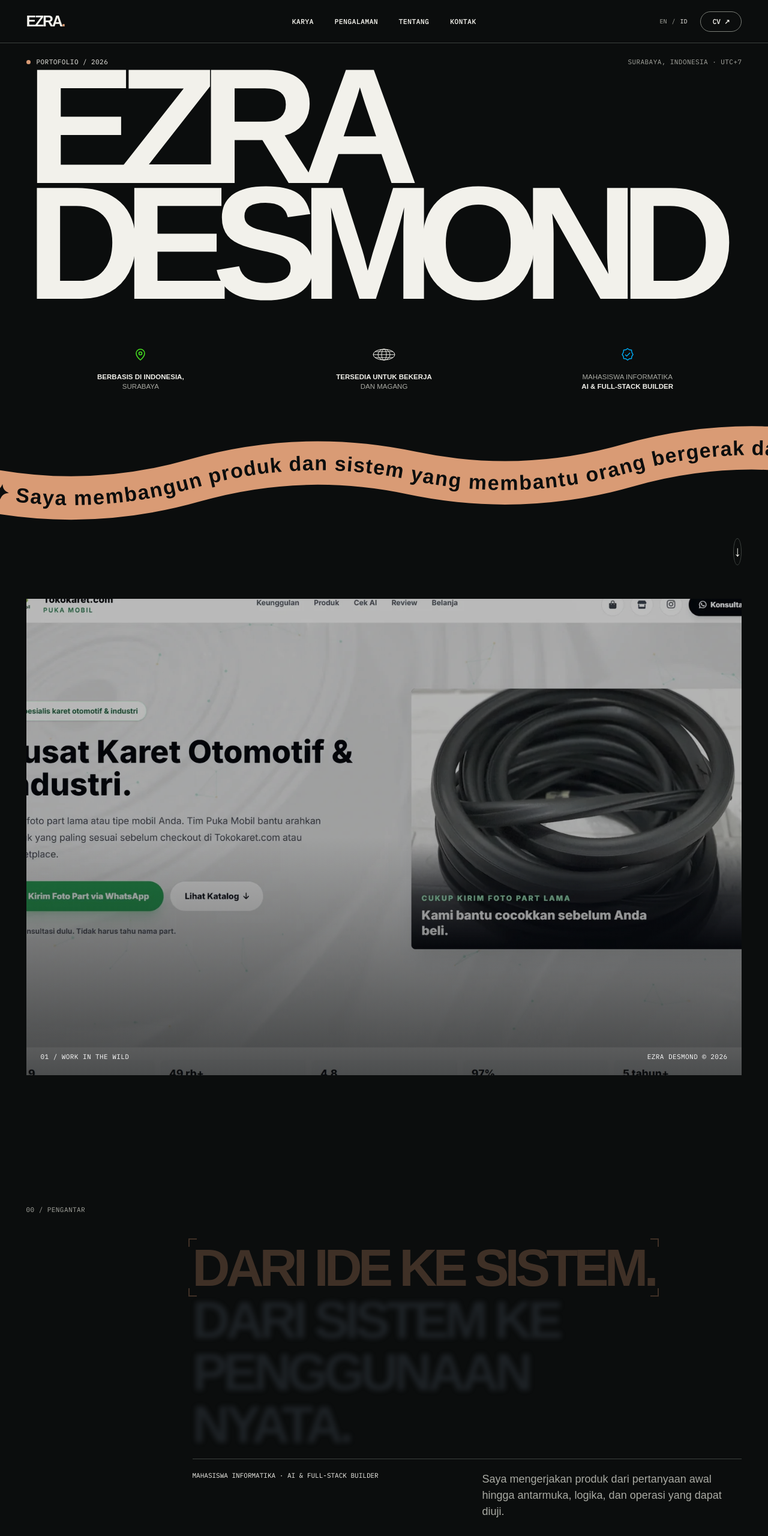
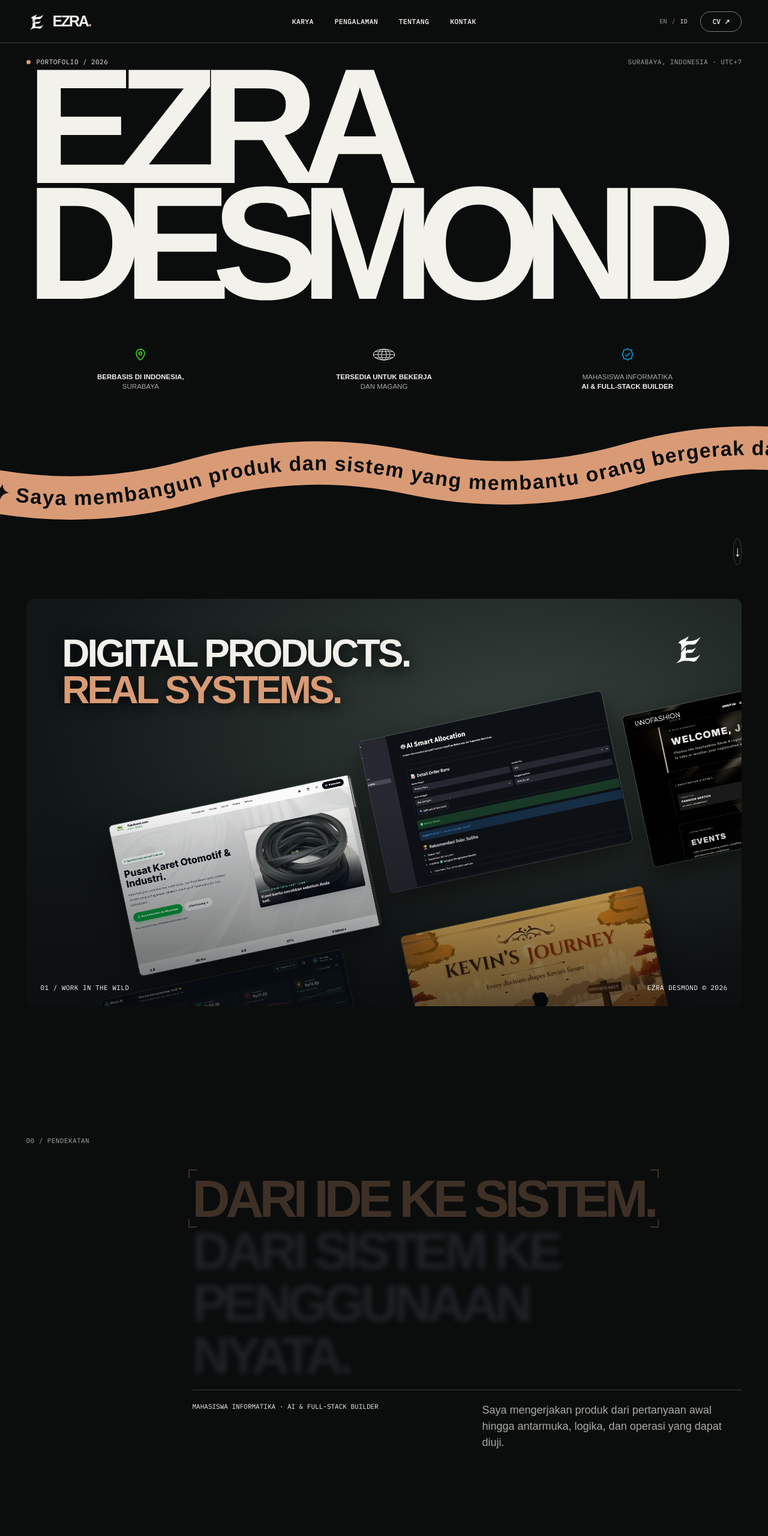
Before and after one commit to ezradesmonds/portofolio, an Astro site: page /id in a window 1280 px wide. Shown: the top 2560 px of the page at 60% size. Built offline with nearby package versions, Linux system fonts and the light colour scheme; Astro itself is replaced by a stand-in of ours.

Commit message:
feat: refresh portfolio identity and project montage

```diff
--- a/src/components/portfolio/PortfolioHero.astro
+++ b/src/components/portfolio/PortfolioHero.astro
@@ -1,6 +1,8 @@
 ---
 import { SITE } from '../../data/site';
 import TextLoop from './TextLoop';
+import { publicProjects, selectedSlugs, displayName } from '../../data/studio';
+const montage = selectedSlugs.map(slug => publicProjects.find(project => project.slug === slug)).filter(project => project !== undefined);
 const { lang } = Astro.props as { lang: 'en' | 'id' };
 const id = lang === 'id';
 ---
@@ -13,6 +15,6 @@ const id = lang === 'id';
     <div class="hero-fact"><svg class="fact-role" viewBox="0 0 24 24" fill="none" stroke="currentColor" stroke-width="1.5" aria-hidden="true"><path d="m12 2 3 2 3.5.5.5 3.5 2 4-2 3-.5 3.5-3.5.5-3 2-3-2-3.5-.5L5 15l-2-3 2-4 .5-3.5L9 4Z"/><path d="m8 12 2.5 2.5L16 9"/></svg><p><span>{id ? 'MAHASISWA INFORMATIKA' : 'INFORMATICS STUDENT'}</span><strong>AI & FULL-STACK BUILDER</strong></p></div>
   </div>
   <div class="hero-introduction hero-loop-introduction"><TextLoop client:load text={id ? 'Saya membangun produk dan sistem yang membantu orang bergerak dari proses rumit menuju tindakan yang jelas.' : 'I build products and systems that move people from messy processes to clear action.'} shape="wave" curviness={18} fontSize={30} fontWeight={600} letterSpacing={0} uppercase={false} speed={55} ribbonWidth={64} ribbonColor="#d99b75" color="#0b0d0d" pauseOnHover={false}/><a href="#work" aria-label={id ? 'Gulir ke karya pilihan' : 'Scroll to selected work'}>↓</a></div>
-  <div class="hero-film" aria-hidden="true"><div class="film-frame"><img src="/assets/case-studies/tokokaret-landing.webp" alt="" width="1600" height="1000" fetchpriority="high"/></div><span>01 / WORK IN THE WILD</span><span>EZRA DESMOND © 2026</span></div>
+  <div class="hero-film" aria-hidden="true"><div class="film-frame project-montage"><div class="montage-title">DIGITAL PRODUCTS.<br/><em>REAL SYSTEMS.</em></div><div class="montage-wall">{montage.map(project => <img src={project.screenshot} alt="" width="800" height="500" loading="lazy" decoding="async"/>)}</div><img class="montage-mark" src="/ezra-logo.png" alt="" width="80" height="80"/></div><span>01 / WORK IN THE WILD</span><span>EZRA DESMOND © 2026</span></div>
   <a class="hero-cv" href={SITE.cvUrl} download>{id ? 'Unduh CV' : 'Download CV'} ↗</a>
 </section>
--- a/src/components/portfolio/PortfolioHome.astro
+++ b/src/components/portfolio/PortfolioHome.astro
@@ -25,7 +25,7 @@ const navigation = [
   { href: '#contact', label: id ? 'Kontak' : 'Contact' },
 ];
 const sectionNavigation = [
-  { href: '#introduction', label: id ? 'Pengantar' : 'Introduction' },
+  { href: '#introduction', label: id ? 'Pendekatan' : 'Approach' },
   { href: '#approach', label: id ? 'Pendekatan' : 'Approach' },
   { href: '#work', label: id ? 'Karya' : 'Work' },
   { href: '#about', label: id ? 'Tentang' : 'About' },
@@ -38,7 +38,7 @@ const sectionNavigation = [
   <div class="entry-curtain" aria-hidden="true"><span class="entry-title">{['EZRA', 'DESMOND'].map((word, wordIndex) => <><span class="entry-word">{[...word].map((letter, index) => <span class="entry-letter" style={`--letter-delay: ${((index + wordIndex * 2) % 4) * 45}ms`}>{letter}</span>)}</span>{wordIndex === 0 && <span class="entry-separator"> / </span>}</>)}</span><span class="entry-caption">PORTFOLIO 2026</span></div>
   <div class="reading-line" aria-hidden="true"><span data-reading-progress></span></div>
   <header class="portfolio-header">
-    <a class="portfolio-brand" href="#top" aria-label={id ? 'Ezra — kembali ke atas' : 'Ezra — back to top'}><strong>EZRA<span>.</span></strong></a>
+    <a class="portfolio-brand" href="#top" aria-label={id ? 'Ezra — kembali ke atas' : 'Ezra — back to top'}><img src="/ezra-logo.png" alt="" width="40" height="40"/><strong>EZRA<span>.</span></strong></a>
     <nav class="desktop-links" aria-label={id ? 'Navigasi utama' : 'Main navigation'}>{navigation.map(item => <a href={item.href}>{item.label}</a>)}</nav>
     <div class="header-actions"><div class="language-switch" aria-label={id ? 'Bahasa' : 'Language'}><a href="/" aria-current={!id ? 'page' : undefined}>EN</a><span>/</span><a href="/id/" aria-current={id ? 'page' : undefined}>ID</a></div><a class="header-cv" href={SITE.cvUrl} download>CV <span aria-hidden="true">↗</span></a></div>
     <details class="mobile-navigation"><summary>{id ? 'Menu' : 'Menu'} <span aria-hidden="true">＋</span></summary><nav aria-label={id ? 'Navigasi seluler' : 'Mobile navigation'}>{navigation.map(item => <a href={item.href}>{item.label}</a>)}</nav></details>
@@ -48,7 +48,7 @@ const sectionNavigation = [
   </nav>
   <div class="portfolio-flow">
     <PortfolioHero lang={lang}/>
-    <section id="introduction" class="portfolio-manifesto" aria-label={id ? 'Pengantar' : 'Introduction'}><span class="chapter-index">00 / {id ? 'PENGANTAR' : 'INTRODUCTION'}</span><p class="true-focus" data-true-focus aria-label={manifestoLines.join(' ')}>{manifestoLines.map((line, index) => <>{index > 0 && <br/>}<span class="focus-word" aria-hidden="true">{line}</span></>)}<span class="focus-frame" aria-hidden="true"><i/><i/><i/><i/></span></p><div><span>{id ? 'Mahasiswa Informatika · AI & Full-Stack Builder' : 'Informatics Student · AI & Full-Stack Builder'}</span><span>{id ? 'Saya mengerjakan produk dari pertanyaan awal hingga antarmuka, logika, dan operasi yang dapat diuji.' : 'I work across the question, the interface, the logic, and the operating reality of a product.'}</span></div></section>
+    <section id="introduction" class="portfolio-manifesto" aria-label={id ? 'Pendekatan' : 'Approach'}><span class="chapter-index">00 / {id ? 'PENDEKATAN' : 'APPROACH'}</span><p class="true-focus" data-true-focus aria-label={manifestoLines.join(' ')}>{manifestoLines.map((line, index) => <>{index > 0 && <br/>}<span class="focus-word" aria-hidden="true">{line}</span></>)}<span class="focus-frame" aria-hidden="true"><i/><i/><i/><i/></span></p><div><span>{id ? 'Mahasiswa Informatika · AI & Full-Stack Builder' : 'Informatics Student · AI & Full-Stack Builder'}</span><span>{id ? 'Saya mengerjakan produk dari pertanyaan awal hingga antarmuka, logika, dan operasi yang dapat diuji.' : 'I work across the question, the interface, the logic, and the operating reality of a product.'}</span></div></section>
     <PortfolioApproach lang={lang}/>
     <PortfolioWork lang={lang} featured={featured} prefix={prefix}/>
     <PortfolioPerson lang={lang}/>
--- a/src/components/portfolio/PortfolioPerson.astro
+++ b/src/components/portfolio/PortfolioPerson.astro
@@ -17,7 +17,7 @@ const stats = [
 ];
 ---
 <section id="about" class="portfolio-person" aria-labelledby="about-heading">
-  <header class="chapter-intro"><span class="chapter-index">02 / {id ? 'TENTANG EZRA' : 'ABOUT EZRA'} <span>SURABAYA / ID</span></span><div><h2 id="about-heading">{id ? <>Di balik<br/><em>pekerjaan.</em></> : <>The person<br/><em>behind the work.</em></>}</h2><p>{id ? 'Saya membangun produk digital di persimpangan desain, AI, dan software engineering—mengubah alur kerja yang rumit menjadi sistem yang jelas dan berguna.' : 'I build digital products where design, AI, and software engineering meet—turning complex workflows into clear, useful systems.'}</p><p class="person-about-detail">{id ? 'Dari platform commerce dan sistem event hingga eksperimen machine learning, saya menghubungkan antarmuka, backend, dan data untuk menjawab kebutuhan nyata.' : 'From commerce platforms and event systems to machine-learning experiments, I connect interfaces, backends, and data around real needs.'}</p><p class="person-about-detail">{id ? 'Di luar membangun produk, saya mengeksplorasi kreativitas melalui musik dan proyek kolaboratif—membawa rasa ingin tahu yang sama ke setiap karya.' : 'Beyond building products, I explore creativity through music and collaborative projects—bringing the same curiosity to every piece of work.'}</p></div></header>
+  <header class="chapter-intro"><span class="chapter-index">02 / {id ? 'TENTANG EZRA' : 'ABOUT EZRA'} <span>SURABAYA / ID</span></span><div><h2 id="about-heading">{id ? <>Di balik karya,<br/><em class="person-handle">@ezradesmonds</em></> : <>Behind the work,<br/><em class="person-handle">@ezradesmonds</em></>}</h2><p>{id ? 'Saya membangun produk digital di persimpangan desain, AI, dan software engineering—mengubah alur kerja yang rumit menjadi sistem yang jelas dan berguna.' : 'I build digital products where design, AI, and software engineering meet—turning complex workflows into clear, useful systems.'}</p><p class="person-about-detail">{id ? 'Dari platform commerce dan sistem event hingga eksperimen machine learning, saya menghubungkan antarmuka, backend, dan data untuk menjawab kebutuhan nyata.' : 'From commerce platforms and event systems to machine-learning experiments, I connect interfaces, backends, and data around real needs.'}</p><p class="person-about-detail">{id ? 'Di luar membangun produk, saya mengeksplorasi kreativitas melalui musik dan proyek kolaboratif—membawa rasa ingin tahu yang sama ke setiap karya.' : 'Beyond building products, I explore creativity through music and collaborative projects—bringing the same curiosity to every piece of work.'}</p></div></header>
   <div class="person-stats" aria-label={id ? 'Portfolio dalam angka' : 'Portfolio in numbers'}>{stats.map(stat => <div><strong><span data-count-to={stat.value} data-count-decimals={stat.decimals}>{stat.value.toFixed(stat.decimals)}</span><small>{stat.suffix}</small></strong><span>{stat.label}</span></div>)}</div>
   <div class="person-layout"><div class="person-portrait"><img src="/images/profile/ezra-portrait-editorial.webp" alt="Portrait of Ezra Desmond Sutanto" width="1000" height="1000" loading="lazy"/><div><span>EZRA DESMOND SUTANTO</span><span>INFORMATICS · GPA 3.76 / 4.00</span></div><p>{id ? 'Saya bekerja di persimpangan software engineering, AI, dan keputusan produk—dari kebutuhan pengguna sampai sistem yang bisa dijalankan.' : 'I work where software engineering, AI, and product decisions meet—from user needs to systems that can actually run.'}</p><a href={SITE.cvUrl} download>{id ? 'Unduh Resume' : 'Download Resume'} ↗</a></div>
     <div class="person-record" id="experience"><h3>{id ? 'Pengalaman & perjalanan' : 'Experience & journey'}</h3>{history.map((entry, index) => <details class="experience-entry" open={index === 0}><summary><span>{entry.period}</span><strong>{entry.organization}</strong><small>{entry.role}</small><b aria-hidden="true">＋</b></summary><div class="experience-body"><p>{entry.description}</p><ul>{entry.highlights.map(highlight => <li>{highlight}</li>)}</ul></div></details>)}<details class="experience-entry"><summary><span>2024 — {id ? 'sekarang' : 'present'}</span><strong>Petra Christian University</strong><small>{id ? 'Informatika · GPA 3.76 / 4.00' : 'Informatics · GPA 3.76 / 4.00'}</small><b aria-hidden="true">＋</b></summary><div class="experience-body"><p>{id ? 'Fondasi pemrograman, data, pengembangan aplikasi, dan proyek kolaboratif.' : 'Foundations in programming, data, application development, and collaborative projects.'}</p></div></details>{honors[0] && <div class="award-spotlight journey-award"><span>{honors[0].year} / {id ? 'PENGHARGAAN TEKNIK' : 'ENGINEERING AWARD'}</span><strong>{honors[0].title}</strong><h4>{honors[0].event}</h4><p>{honors[0].description}</p></div>}
--- a/src/components/portfolio/PortfolioWork.astro
+++ b/src/components/portfolio/PortfolioWork.astro
@@ -8,7 +8,7 @@ const id = lang === 'id';
   <header class="latest-intro">
     <h2 id="work-heading">{id ? <>PORTFOLIO<br/>TERBARU</> : <>LATEST<br/>PORTFOLIO</>}</h2>
     <p>{id ? 'Pilihan produk digital yang dirancang untuk menghadirkan kejelasan, kemudahan penggunaan, dan pengalaman pengguna yang dapat berkembang.' : 'A curated selection of digital products designed to deliver clarity, usability, and scalable user experiences.'}</p>
-    <a href="#archive">{id ? 'LIHAT SEMUA' : 'VIEW ALL'}</a>
+    <a href="#other-projects">{id ? 'LIHAT SEMUA' : 'VIEW ALL'}</a>
   </header>
   <div class="latest-grid">
     {featured.map(project => <article class="latest-project" id={`project-${project.slug}`}>
--- a/src/components/portfolio/portfolioMotion.ts
+++ b/src/components/portfolio/portfolioMotion.ts
@@ -210,7 +210,7 @@ function setupPortfolio() {
         });
         focusResize.observe(focus);
       }
-      gsap.to(".hero-film img", {
+      gsap.to(".montage-wall", {
         yPercent: -8,
         ease: "none",
         scrollTrigger: {
--- a/src/styles/portfolio.css
+++ b/src/styles/portfolio.css
@@ -1706,3 +1706,16 @@ body.reference-site {
   .latest-project:nth-child(2) { padding-top: 0; }
   .latest-project:nth-child(n) .latest-image .feature-media-inner { aspect-ratio: 1.52; }
 }
+.portfolio-brand { display:flex; align-items:center; gap:10px; }
+.portfolio-brand img { width:34px; height:40px; object-fit:contain; }
+.hero-film { background:#111617; border-radius:12px; height:clamp(430px,53vw,780px); }
+.project-montage { position:relative; isolation:isolate; background:radial-gradient(ellipse at 70% 30%,#35403b,#111617 70%); }
+.montage-title { position:absolute; z-index:2; top:9%; left:5%; font-family:var(--display); font-weight:700; font-size:clamp(30px,5vw,78px); line-height:.95; letter-spacing:-.06em; text-shadow:0 4px 24px #000; }
+.montage-title em { color:#d99b75; font-style:normal; }
+.montage-wall { position:absolute; width:108%; left:15%; top:35%; display:grid; grid-template-columns:repeat(3,1fr); gap:24px; transform:rotate(-12deg); }
+.hero-film .montage-wall img { height:auto; aspect-ratio:1.6; object-fit:cover; object-position:top; filter:none; transform:none; border:1px solid #ffffff24; border-radius:8px; box-shadow:0 18px 45px #0008; }
+.montage-wall img:nth-child(2) { margin-top:-12%; }
+.montage-wall img:nth-child(4) { margin-left:-18%; }
+.hero-film .montage-mark { position:absolute; top:8%; right:5%; width:60px; height:70px; object-fit:contain; filter:none; transform:none; }
+.chapter-intro h2 .person-handle { display:inline-block; font-size:.65em; letter-spacing:-.055em; overflow-wrap:anywhere; }
+@media(max-width:700px) { .montage-wall { width:155%; left:-10%; top:45%; gap:12px; } .hero-film .montage-mark { width:38px; height:46px; } .montage-title { top:12%; font-size:clamp(28px,7vw,44px); } }
```
Also changed, not shown: src/components/portfolio/PortfolioElsewhere.astro (+2 -2 lines), ezra-logo.png (added), public/ezra-logo.png (added), public/favicon.png.
